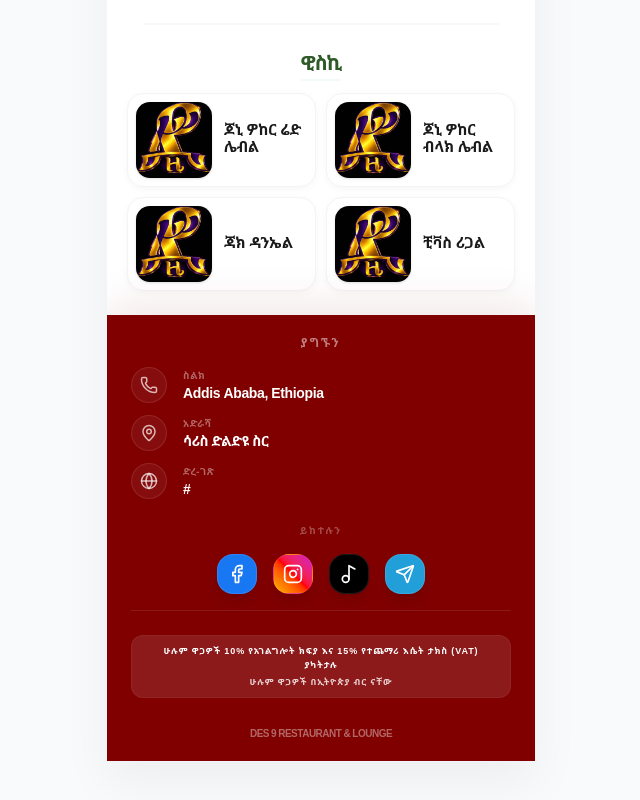
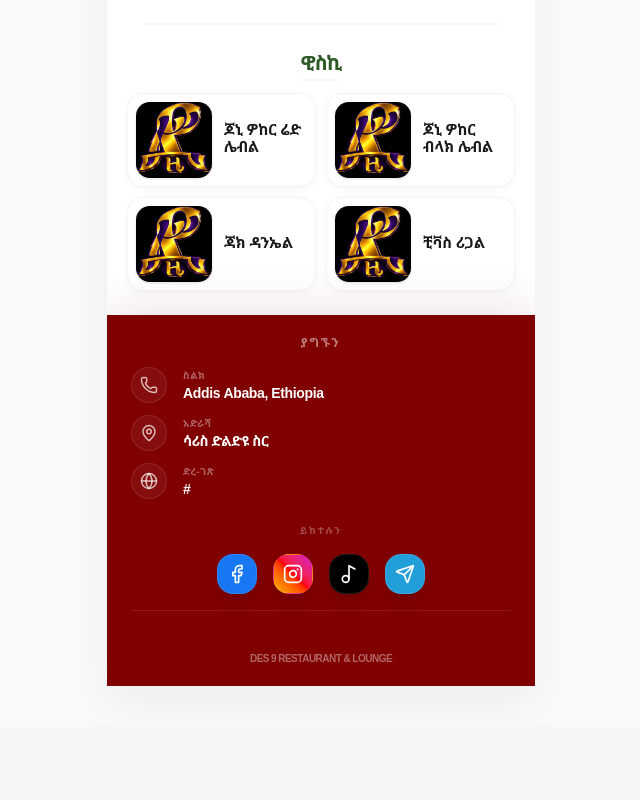
Before and after one commit to elias2025new/des9menu, a React (Vite) app: page / in a window 1280 px wide. Shown: the part 5587-6387 px from the top of the page, without its empty margins (319-959 px from the left). After the commit the page ends 6314 px from the top, so only its background shows below. Built offline with nearby package versions, Linux system fonts and the light colour scheme.

Commit message:
Remove tax and currency info from footer

```diff
--- a/src/components/Footer.jsx
+++ b/src/components/Footer.jsx
@@ -111,14 +111,7 @@ const Footer = ({ currentLang = 'en' }) => {
 
                 {/* Info Section */}
                 <div className="pt-6 border-t border-white/10 flex flex-col items-center space-y-3">
-                    <div className="bg-white/10 px-4 py-2 rounded-xl backdrop-blur-sm border border-white/5 w-full flex flex-col items-center space-y-1">
-                        <p className="text-[9px] text-white uppercase font-black tracking-widest text-center">
-                            {t.taxInfo}
-                        </p>
-                        <p className="text-[9px] text-white uppercase font-black tracking-widest text-center opacity-80">
-                            {t.currencyInfo}
-                        </p>
-                    </div>
+
                     <div className="mt-4 opacity-40">
                         <h4 className="text-[10px] font-black text-white uppercase tracking-tighter">
                             DES 9 RESTAURANT & LOUNGE
```
